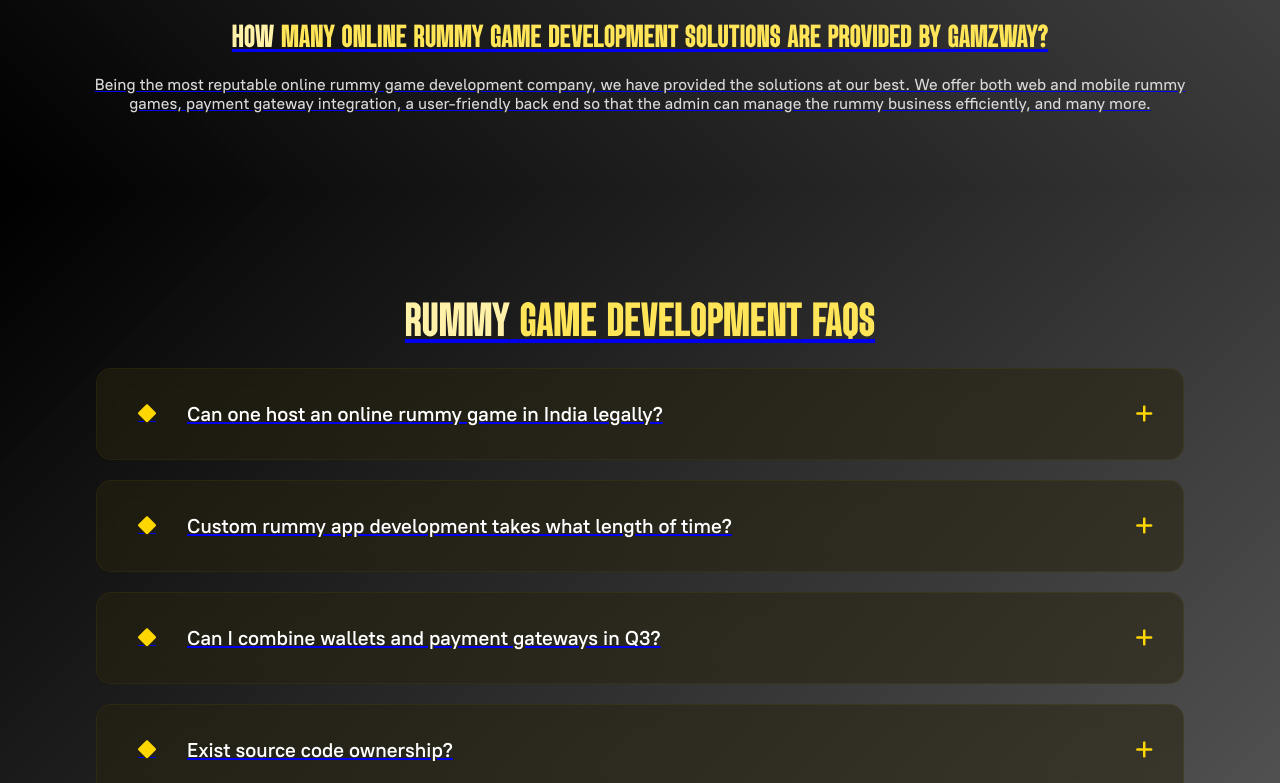
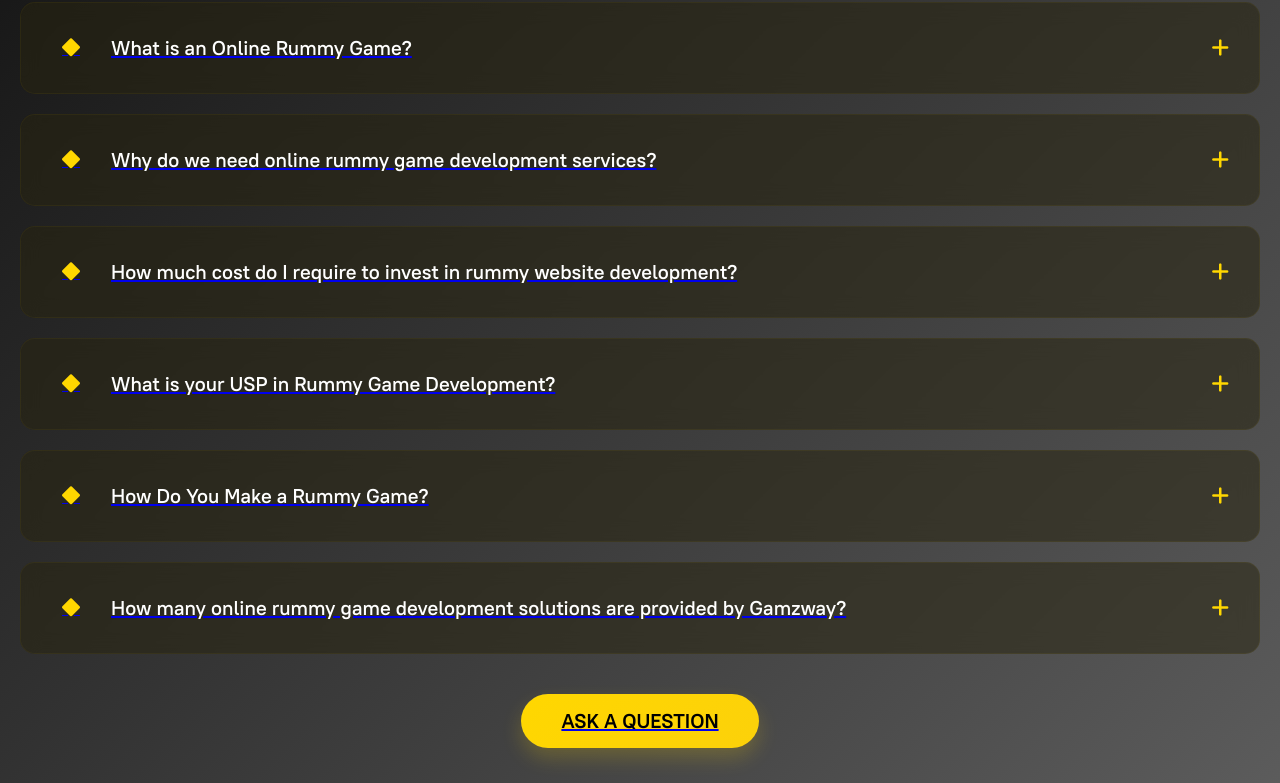
Before and after one commit to amank037/gamzway, a React (Vite) app: page /skill-games in a window 1280 px wide. Shown: the part 7930-8713 px from the top of the page. Built offline with nearby package versions, Linux system fonts and the light colour scheme.

Commit message:
updated faq

```diff
--- a/src/pages/SkillGames/RummyGame/RummyGame.jsx
+++ b/src/pages/SkillGames/RummyGame/RummyGame.jsx
@@ -281,6 +281,30 @@
   {
     title: "Following launch, what type of assistance do you provide?",
     description: "We provide 24-hour technical assistance, feature updates, server management, bug fixes, and total maintenance."
+  },
+  {
+    title: "What is an Online Rummy Game?",
+    description: "An online rummy game is a card game that allows you to play the rummy game with real players from all over the globe. It is an exciting and fun game that helps you to improve your strategic skills. Online rummy games are thrilling, easy, and refreshing at the same time. This game is for adults only and not for children. You can play this game of cards with your family and friends."
+  },
+  {
+    title: "Why do we need online rummy game development services?",
+    description: "If you want the best rummy software and want to launch it as soon as possible, then our rummy game development services can be the greatest option for you. We have experienced game developers and we provide attractive offers on a daily basis. We are a leading and worldwide trusted rummy game development company that helps you take your online rummy game to the next level."
+  },
+  {
+    title: "How much cost do I require to invest in rummy website development?",
+    description: "If you want an attractive and fully featured rummy website, then you have to invest around 6 lakh in rummy website development. However, the amount may differ depending on your requirements and features. The love for rummy game in India is increasing day by day as it is an interesting and skill-based game. Rummy games are completely legal in India and so most people want to have their own rummy website. If you are one of them, do contact us for rummy website development."
+  },
+  {
+    title: "What is your USP in Rummy Game Development?",
+    description: "We built a rummy game for all platforms; either you want a desktop version (Windows or Mac), mobile version (Android or iOS) or a web version. We have a team of best, highly skilled and professional rummy game developers who can help you expand your online game business."
+  },
+  {
+    title: "How Do You Make a Rummy Game?",
+    description: "Here are some points:\nPre-Production: Business Requirement ⇢ Branding Details ⇢ Payment gateway ⇢ Target Audience\n\nProduction: Art Production ⇢ Graphics Integration ⇢ Website & Payment gateway ⇢ Quality Control\n\nPost-Production: Patches & Updates ⇢ Server Maintenance ⇢ Technical Support"
+  },
+  {
+    title: "How many online rummy game development solutions are provided by Gamzway?",
+    description: "Being the most reputable online rummy game development company, we have provided the solutions at our best. We offer both web and mobile rummy games, payment gateway integration, a user-friendly back end so that the admin can manage the rummy business efficiently, and many more."
   }
 ]
 
@@ -629,7 +653,7 @@
 
       <ContactBanner contactItems={requestItems} />
 
-      <div className='questions-section'>
+      {/* <div className='questions-section'>
         {questionsData.map((question, index) => (
           <div key={index} className='question-container'>
             <FeaturesHeader
@@ -638,7 +662,7 @@
             />
           </div>
         ))}
-      </div>
+      </div> */}
 
       <div className='faq-section'>
         <FeaturesHeader featuresText={faqTitle} />
```
